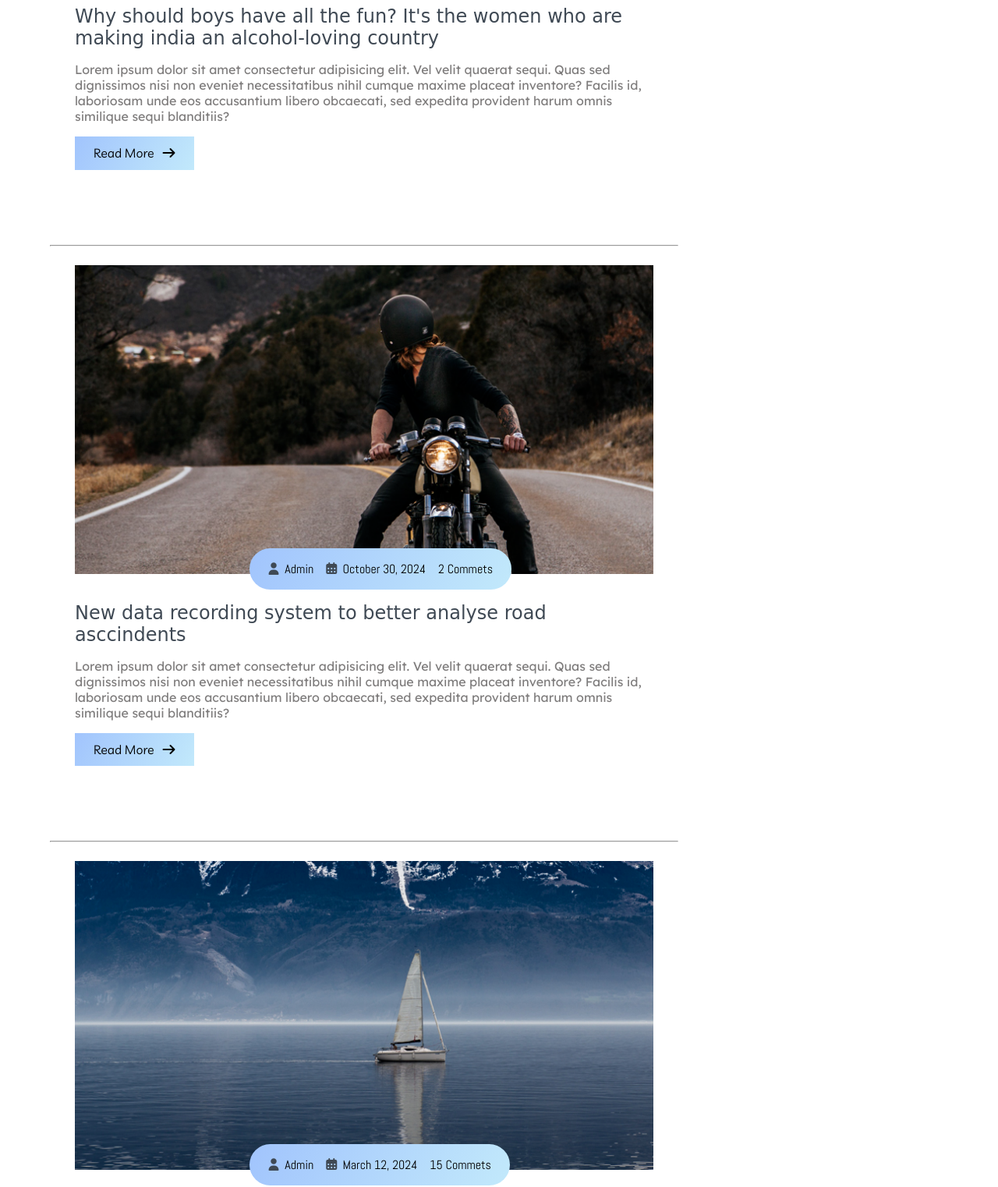
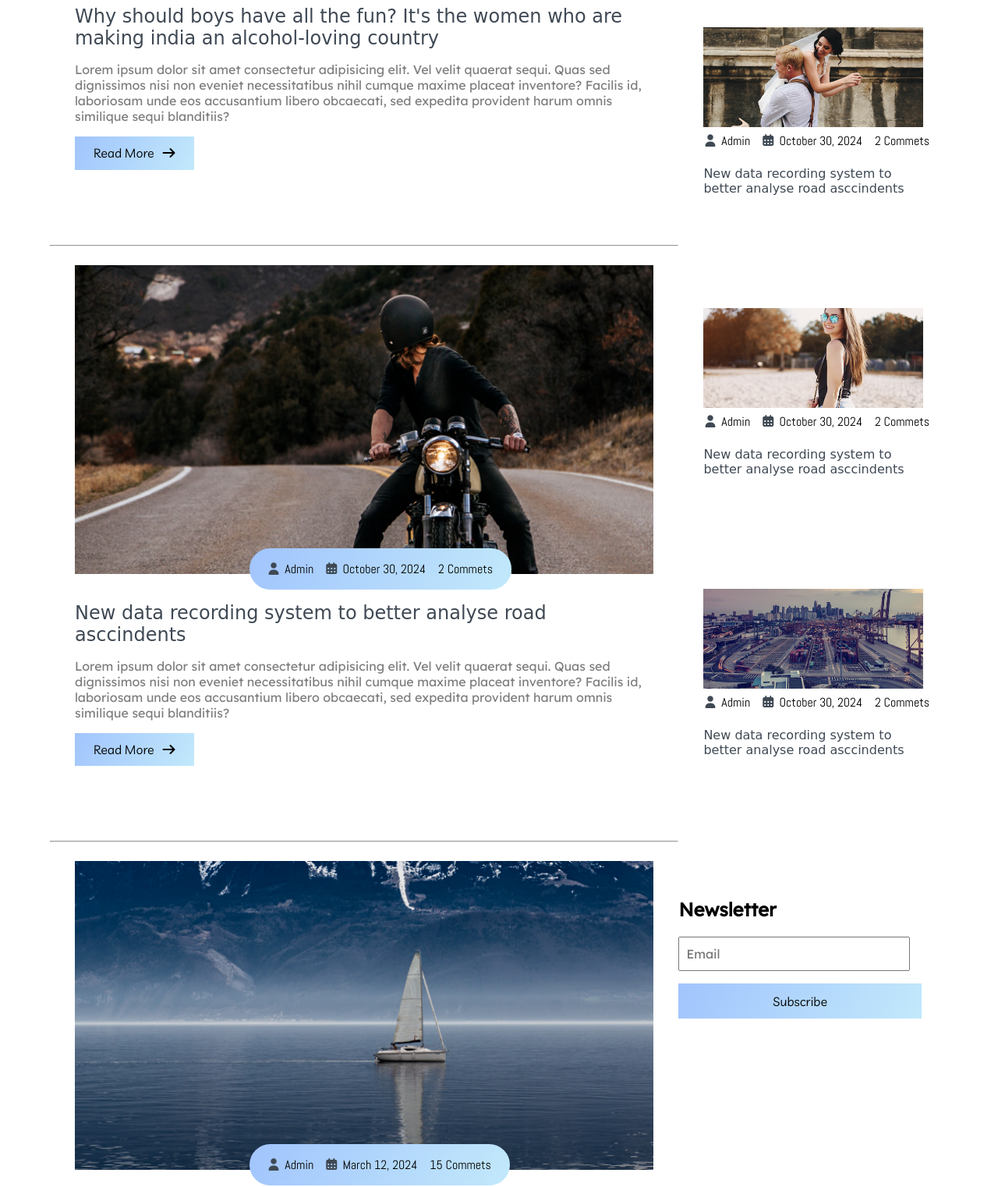
Before and after one commit to patrickarmani/blog-test, a plain HTML site: page index.html in a window 1280 px wide. Shown: the part 2965-4487 px from the top of the page at 78% size. Drawn offline with Linux system fonts and the light colour scheme; a web font is replaced by a local one.

Commit message:
Second Commit october, 31, 2024

```diff
--- a/css/style.css
+++ b/css/style.css
@@ -387,7 +387,29 @@ main .post-content .post-title a{
 }
 
 
+.site-content .sidebar .newsletter{
+    padding-top: 3rem;
+}
 
+.site-content .sidebar .newsletter .form-element{
+    padding: .5rem 2rem;
+}
+
+
+.site-content .sidebar .newsletter .input-element{
+    width: 80%;
+    height: 1.9rem;
+    padding: .3rem .5rem;
+    font-family: var(--Lexend);
+    font-size: 1rem;
+}
+
+.site-content .sidebar .newsletter .form-btn{
+    border-radius: 0;
+    padding: .8rem 35%;
+    margin: 1rem 0;
+    background: var(--sky);
+}
 /*--------x---------Sidebar--------------x---------*/
 
 
--- a/index.html
+++ b/index.html
@@ -270,6 +270,73 @@
                                 <a href="#">New data recording system to better analyse road asccindents</a>
                             </div>
                         </div>
+                        <div class="post-content">
+                            <div class="post-image" data-aos="zoom-in" data-aos-delay="200">
+                                <div class="post-image">
+                                    <img src="./assets/popular-post/m-blog-2.jpg" class="img" alt="m-blog-2">
+                                </div>
+                                <div class="post-info flex-row">
+                                    <span><i class="fas fa-user text-gray"></i>&nbsp;&nbsp;Admin</span><!--&nbsp adiciona espaços-->
+                                    <span><i class="fas fa-calendar-alt text-gray"></i>&nbsp;&nbsp;October 30, 2024</span>
+                                    <span>2 Commets</span>
+                                </div>
+                            </div>
+                            <div class="post-title">
+                                <a href="#">New data recording system to better analyse road asccindents</a>
+                            </div>
+                        </div>
+                        <div class="post-content">
+                            <div class="post-image" data-aos="zoom-in" data-aos-delay="200">
+                                <div class="post-image">
+                                    <img src="./assets/popular-post/m-blog-3.jpg" class="img" alt="m-blog-3">
+                                </div>
+                                <div class="post-info flex-row">
+                                    <span><i class="fas fa-user text-gray"></i>&nbsp;&nbsp;Admin</span><!--&nbsp adiciona espaços-->
+                                    <span><i class="fas fa-calendar-alt text-gray"></i>&nbsp;&nbsp;October 30, 2024</span>
+                                    <span>2 Commets</span>
+                                </div>
+                            </div>
+                            <div class="post-title">
+                                <a href="#">New data recording system to better analyse road asccindents</a>
+                            </div>
+                        </div>
+                        <div class="post-content">
+                            <div class="post-image" data-aos="zoom-in" data-aos-delay="200">
+                                <div class="post-image">
+                                    <img src="./assets/popular-post/m-blog-4.jpg" class="img" alt="m-blog-4">
+                                </div>
+                                <div class="post-info flex-row">
+                                    <span><i class="fas fa-user text-gray"></i>&nbsp;&nbsp;Admin</span><!--&nbsp adiciona espaços-->
+                                    <span><i class="fas fa-calendar-alt text-gray"></i>&nbsp;&nbsp;October 30, 2024</span>
+                                    <span>2 Commets</span>
+                                </div>
+                            </div>
+                            <div class="post-title">
+                                <a href="#">New data recording system to better analyse road asccindents</a>
+                            </div>
+                        </div>
+                        <div class="post-content">
+                            <div class="post-image" data-aos="zoom-in" data-aos-delay="200">
+                                <div class="post-image">
+                                    <img src="./assets/popular-post/m-blog-5.jpg" class="img" alt="m-blog-5">
+                                </div>
+                                <div class="post-info flex-row">
+                                    <span><i class="fas fa-user text-gray"></i>&nbsp;&nbsp;Admin</span><!--&nbsp adiciona espaços-->
+                                    <span><i class="fas fa-calendar-alt text-gray"></i>&nbsp;&nbsp;October 30, 2024</span>
+                                    <span>2 Commets</span>
+                                </div>
+                            </div>
+                            <div class="post-title">
+                                <a href="#">New data recording system to better analyse road asccindents</a>
+                            </div>
+                        </div>
+                    </div>
+                    <div class="newsletter">
+                        <h2>Newsletter</h2>
+                        <div class="formelement">
+                            <input type="text" class="input-element" placeholder="Email">
+                            <button class="btn form-btn">Subscribe</button>
+                        </div>
                     </div>
 
 
```
